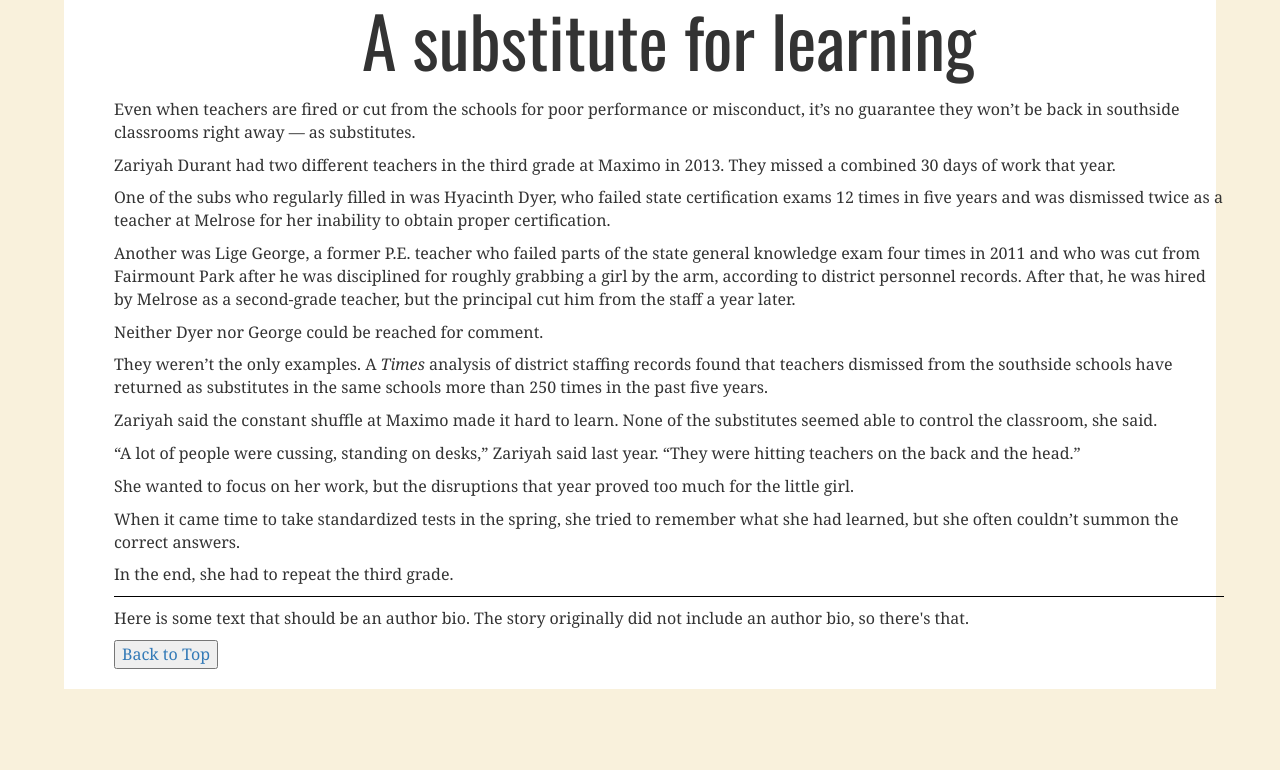
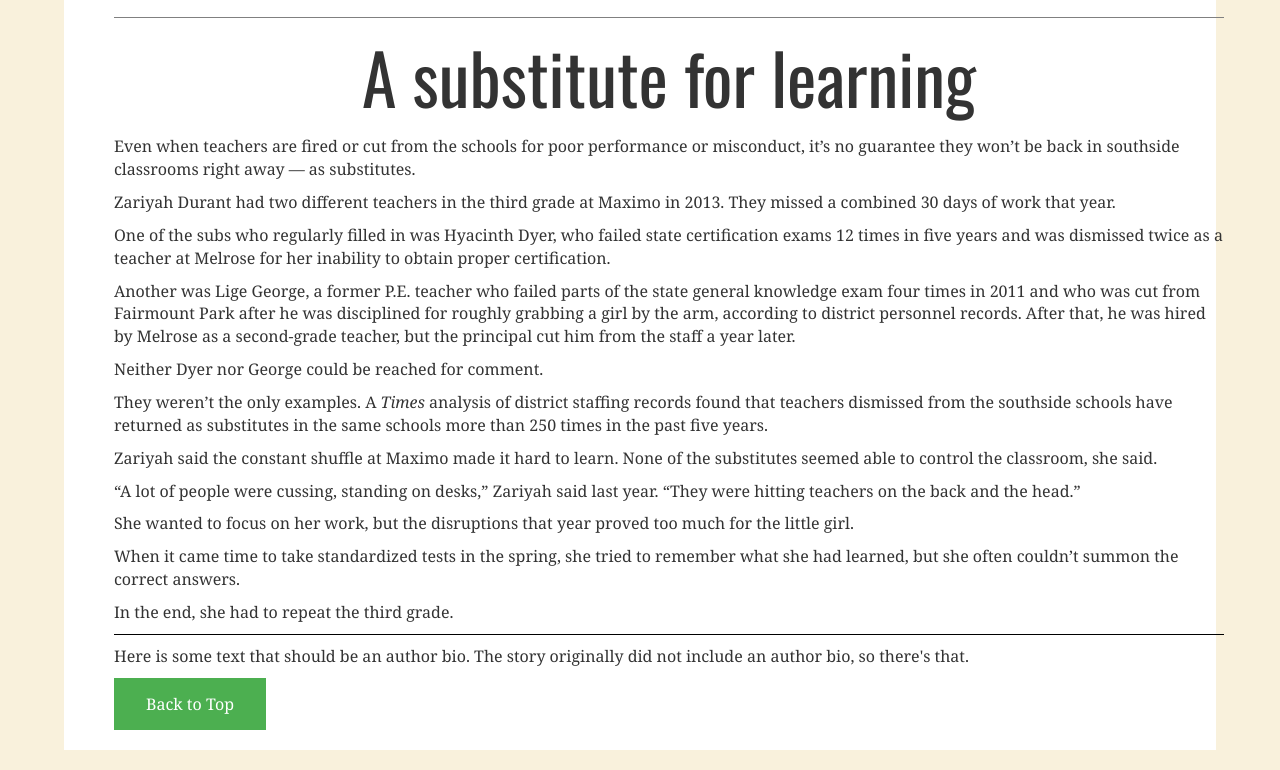
Before and after one commit to DaultonVenglar/Final-Project, a plain HTML site: page initializr 2/index.html in a window 1280 px wide. Shown: the part 8643-9413 px from the top of the page. Before the commit the page ends 9352 px from the top, so only its background shows below. Drawn offline with nearby package versions, Linux system fonts and the light colour scheme.

Commit message:
added a button and fixed bootstrap columns

```diff
--- a/initializr 2/css/main.css
+++ b/initializr 2/css/main.css
@@ -91,3 +91,16 @@ body {
   padding-top: 20px;
   border-top: 1px solid gray;
 }
+button {
+    background-color: #4CAF50;
+    border: none;
+    color: white;
+    padding: 15px 32px;
+    text-align: center;
+    text-decoration: none;
+    display: inline-block;
+    font-size: 16px;
+}
+button a {
+  color: white;
+}
--- a/initializr 2/index.html
+++ b/initializr 2/index.html
@@ -29,15 +29,15 @@
   <h2 class="subhead1">In St. Petersburg’s worst schools, your teacher likely has less experience or a troubled past. Many simply quit.</h2>
   <p class="byline">By CARA PITZPATRICK, MICHAEL LaFORGIA AND ADAM PLAYFORD</p>
   <p class="photoByline">Photographs by DIRK SHADD</p>
-  <div class="story col-xs-12 col-md-12 col-lg-8 col-xl-8">
+  <div class="story col-xs-12 col-sm-6 col-md-8 col-lg-7">
   <p>James Sampson had so many teachers at Melrose Elementary that the 9-year-old couldn’t keep them all straight.</p>
   <p>He started the year with Ms. Davis, but by the fourth day of school he had Mr. Ware. Then came Ms. Flynt, Ms. Schick, Mr. Graveley and Ms. Smith. In all, James had a dozen different fill-ins between August 2014 and June 2015. More than a quarter of his school year was taught by substitutes.</p>
 </div>
-<div class="col-xs-12 col-md-12 col-lg-4 col-xl-4">
+<div class="col-xs-12 col-sm-6 col-md-4 col-lg-5">
   <img src="http://www.tampabay.com/projects/2015/investigations/pinellas-failure-factories/img/600/james-sampson-homework-1.jpg" class="img-responsive" alt="Responsive image">
   <p class="caption1">James Sampson gets help from his mother Tameka Lindsey as he tries to do his homework.<p>
   </div>
-  <div class="story col-xs-12 col-md-12 col-lg-12 col-xl-12"
+  <div class="story col-xs-12 col-sm-12 col-md-12 col-lg-12"
   <p>It used to be that Melrose had no trouble keeping good teachers in the classroom.</p>
 <p>But when Pinellas County School Board members ended integration efforts in 2007, they touched off a mass exodus of veteran teachers from five schools that became almost entirely poor and black.</p>
   <p>Rather than take action to stabilize the teacher ranks at Melrose, Campbell Park, Fairmount Park, Lakewood and Maximo elementary schools, board members and district leaders ignored the problem for years — even as the schools devolved into five of the worst in Florida.</p>
```
